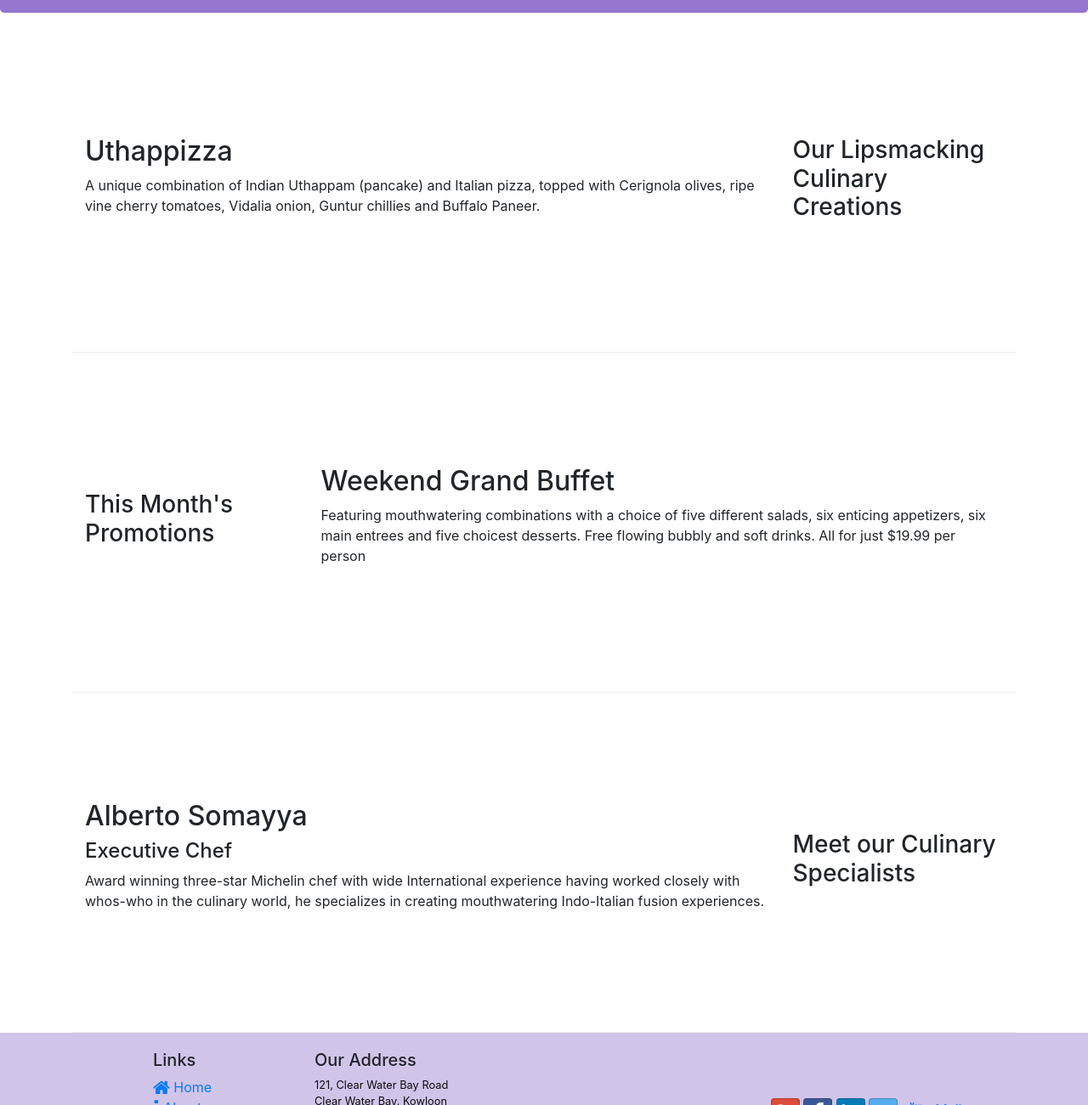
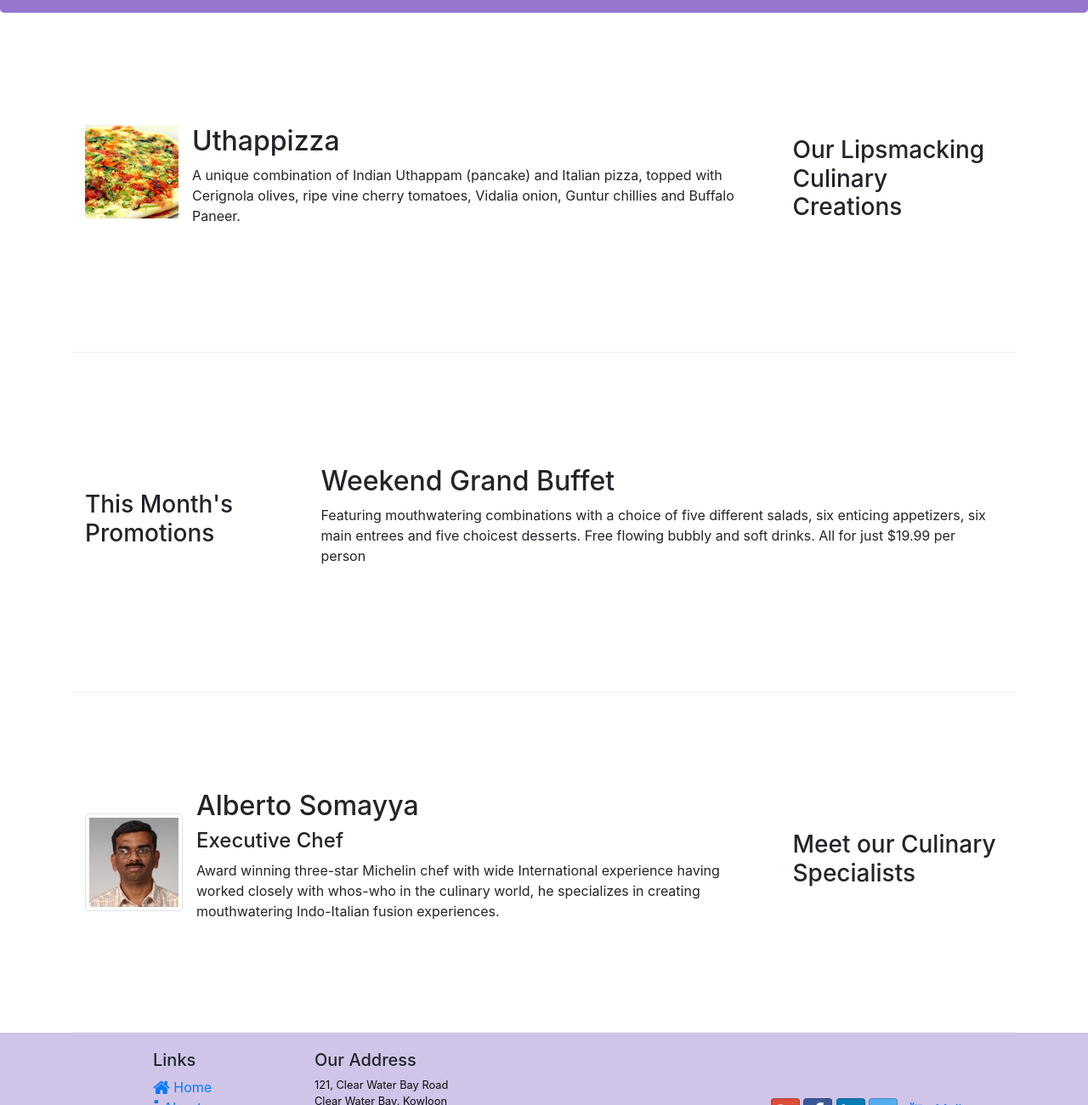
Before and after one commit to guguloth/bootstrapproject, a website: page index.html in a window 1280 px wide. Shown: the part 319-1619 px from the top of the page at 85% size. Drawn offline with nearby package versions, Linux system fonts and the light colour scheme.

Commit message:
bootstrap images and media

```diff
--- a/index.html
+++ b/index.html
@@ -51,8 +51,13 @@
                 <h3>Our Lipsmacking Culinary Creations</h3>
             </div>
             <div class="col col-sm col-md order-sm-first">
-                <h2>Uthappizza</h2>
-                <p>A unique combination of Indian Uthappam (pancake) and Italian pizza, topped with Cerignola olives, ripe vine cherry tomatoes, Vidalia onion, Guntur chillies and Buffalo Paneer.</p>
+              <div class="media">
+                <img src="img/Uthappizza.png" class="d-flex mr-3 image-thumbnail align-self center" alt="Uthappizza">
+                <div class="media-body">
+                  <h2 class="mt-0">Uthappizza</h2>
+                  <p>A unique combination of Indian Uthappam (pancake) and Italian pizza, topped with Cerignola olives, ripe vine cherry tomatoes, Vidalia onion, Guntur chillies and Buffalo Paneer.</p>
+                </div>
+              </div>
             </div>
         </div>
 
@@ -72,9 +77,14 @@
                 <h3>Meet our Culinary Specialists</h3>
             </div>
             <div class="col col-sm col-md order-sm-first">
-                <h2>Alberto Somayya</h2>
-                <h4>Executive Chef</h4>
-                <p>Award winning three-star Michelin chef with wide International experience having worked closely with whos-who in the culinary world, he specializes in creating mouthwatering Indo-Italian fusion experiences. </p>
+              <div class="media">
+                <img src="img/Alberto.png" class="d-flex mr-3 img-thumbnail align-self-center" alt="alberto">
+                <div class="media-body">
+                  <h2 class="mt-0">Alberto Somayya</h2>
+                  <h4>Executive Chef</h4>
+                  <p>Award winning three-star Michelin chef with wide International experience having worked closely with whos-who in the culinary world, he specializes in creating mouthwatering Indo-Italian fusion experiences. </p>
+                </div>
+              </div>
             </div>
         </div>
     </div>
```
Also changed, not shown: aboutus.html (+3 -2 lines), img/alberto.png (added), img/buffet.png (added), img/logo.png (added), img/uthappizza.png (added), 1 other file.
